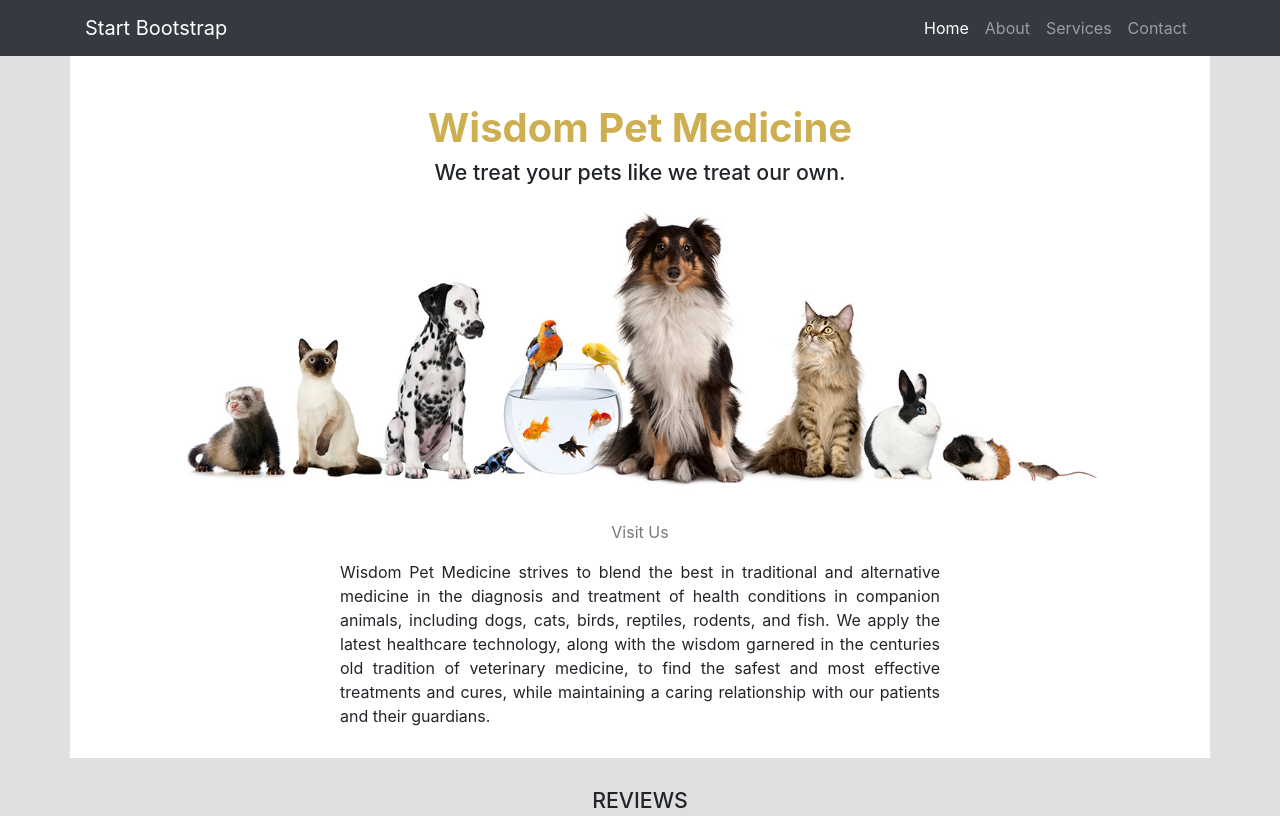
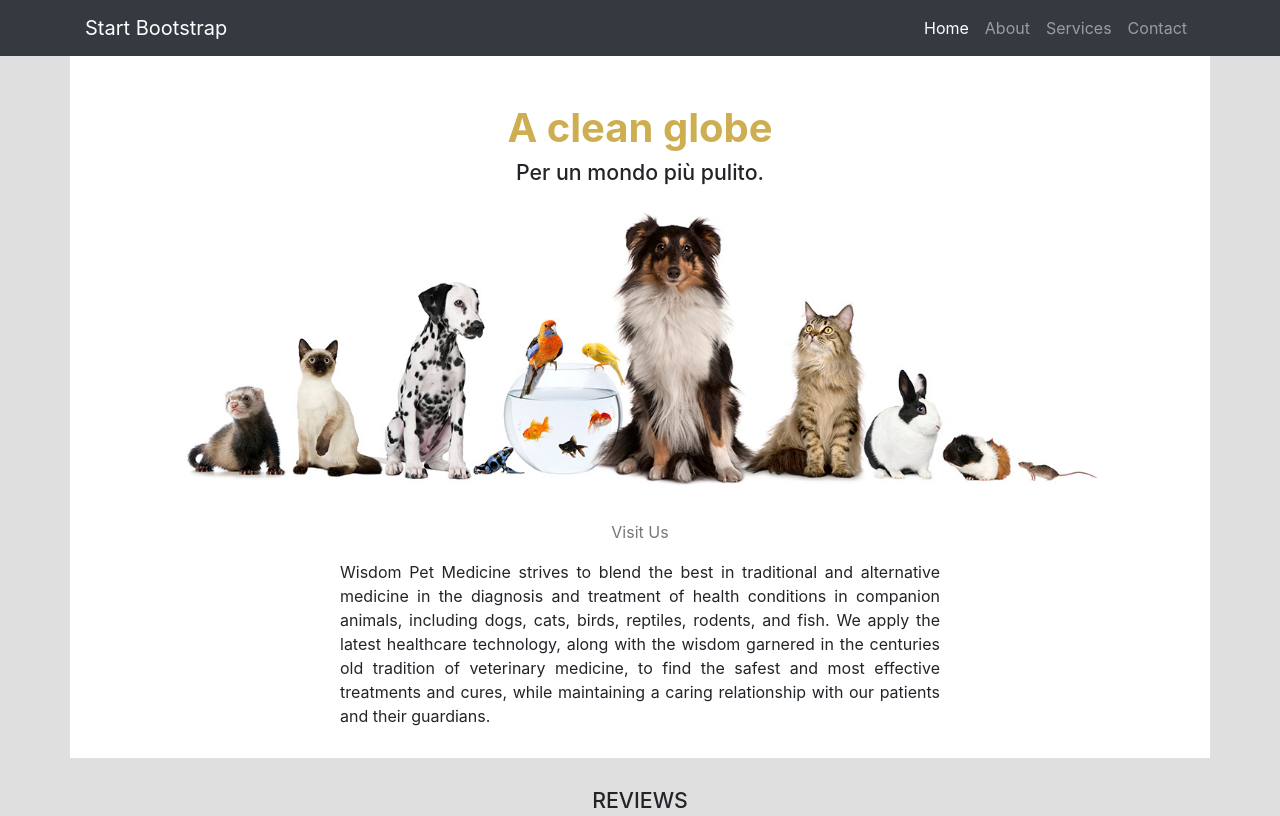
Before and after one commit to ToseSenpai/wisdom-pets, a website: page index.html in a window 1280 px wide. Shown: the top 816 px of the page. Drawn offline with Linux system fonts and the light colour scheme.

Commit message:
Update index.html

```diff
--- a/index.html
+++ b/index.html
@@ -56,8 +56,8 @@
   <div class="container">
     <div class="row" style="background-color:white">
       <div class="col-lg-12 text-center">
-        <h1 class="mt-5" style="color: #cdae51"><b>Wisdom Pet Medicine</b></h1>
-        <h2 style="font-size:16pt;">We treat your pets like we treat our own.</h2>
+        <h1 class="mt-5" style="color: #cdae51"><b>A clean globe</b></h1>
+        <h2 style="font-size:16pt;">Per un mondo più pulito.</h2>
         <img style="width:100%" src="./images/all-animals.jpg">
         <p style="padding-top:30px"><a href="#" style="color:#777777">Visit Us</a></p>
         <p style="text-align:justify; max-width:600px; margin:auto; padding-bottom:30px;">Wisdom Pet Medicine strives to blend the best in traditional and alternative medicine in the diagnosis and treatment of health conditions in companion animals, including dogs, cats, birds, reptiles, rodents, and fish. We apply the latest healthcare technology, along with the wisdom garnered in the centuries old tradition of veterinary medicine, to find the safest and most effective treatments and cures, while maintaining a caring relationship with our patients and their guardians.</p>
```
